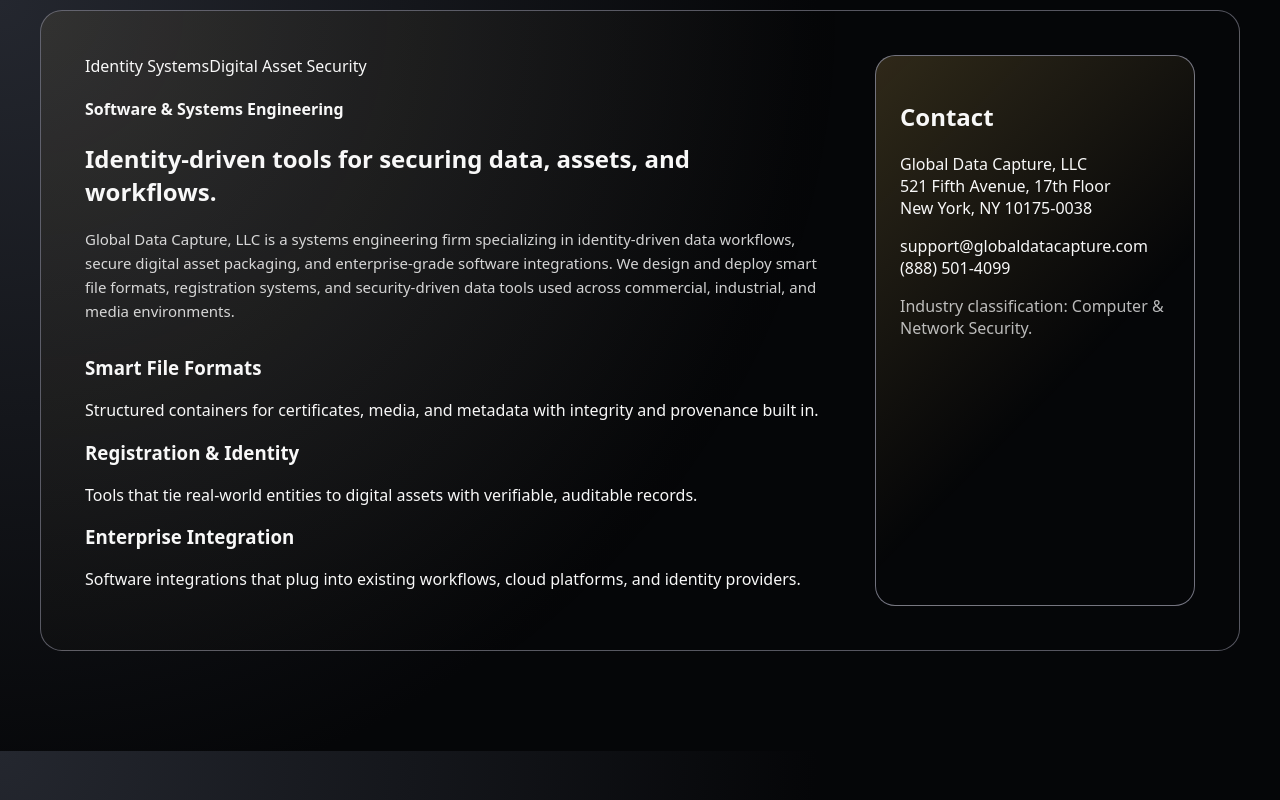
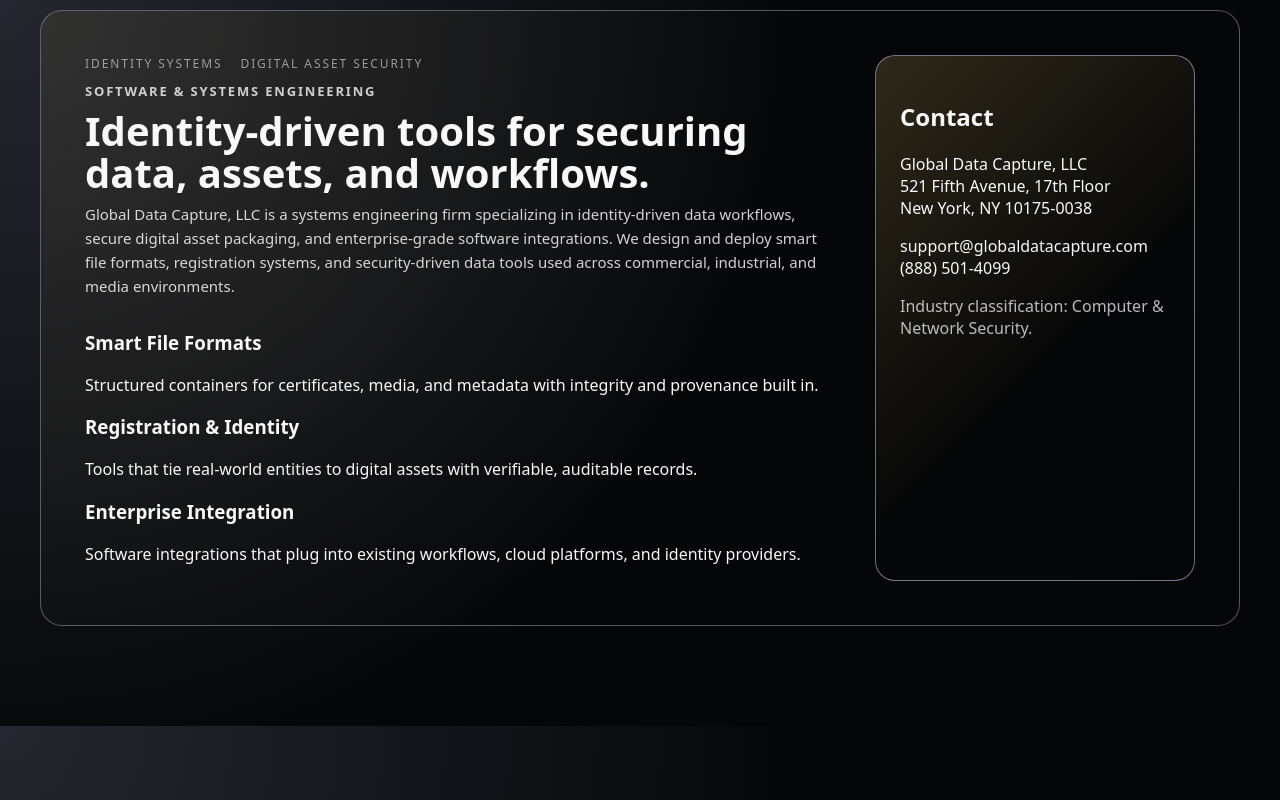
Before and after one commit to eswartwood/globaldatacapture-site, a Next.js app: page / in a window 1280 px wide. Built offline with nearby package versions, Linux system fonts and the light colour scheme.

Commit message:
align hero

```diff
--- a/app/page.tsx
+++ b/app/page.tsx
@@ -4,22 +4,22 @@
   return (
     <section className="gdc-main">
       <div className="gdc-hero">
-
         {/* Left: main content */}
         <div className="gdc-hero-body">
-
-          {/* Tag row */}
-          <div className="gdc-tag-row">
+          {/* Tag row – matches .gdc-hero-tags in CSS */}
+          <div className="gdc-hero-tags">
             <span>Identity Systems</span>
             <span>Digital Asset Security</span>
           </div>
 
-          {/* Title & subtitle */}
-          <h4 className="gdc-hero-title">Software &amp; Systems Engineering</h4>
+          {/* Title & subtitle – wrapper matches .gdc-hero-title in CSS */}
+          <div className="gdc-hero-title">
+            <h4>Software &amp; Systems Engineering</h4>
 
-          <h1>
-            Identity-driven tools for securing data, assets, and workflows.
-          </h1>
+            <h1>
+              Identity-driven tools for securing data, assets, and workflows.
+            </h1>
+          </div>
 
           <p className="gdc-hero-desc">
             Global Data Capture, LLC is a systems engineering firm specializing
```
